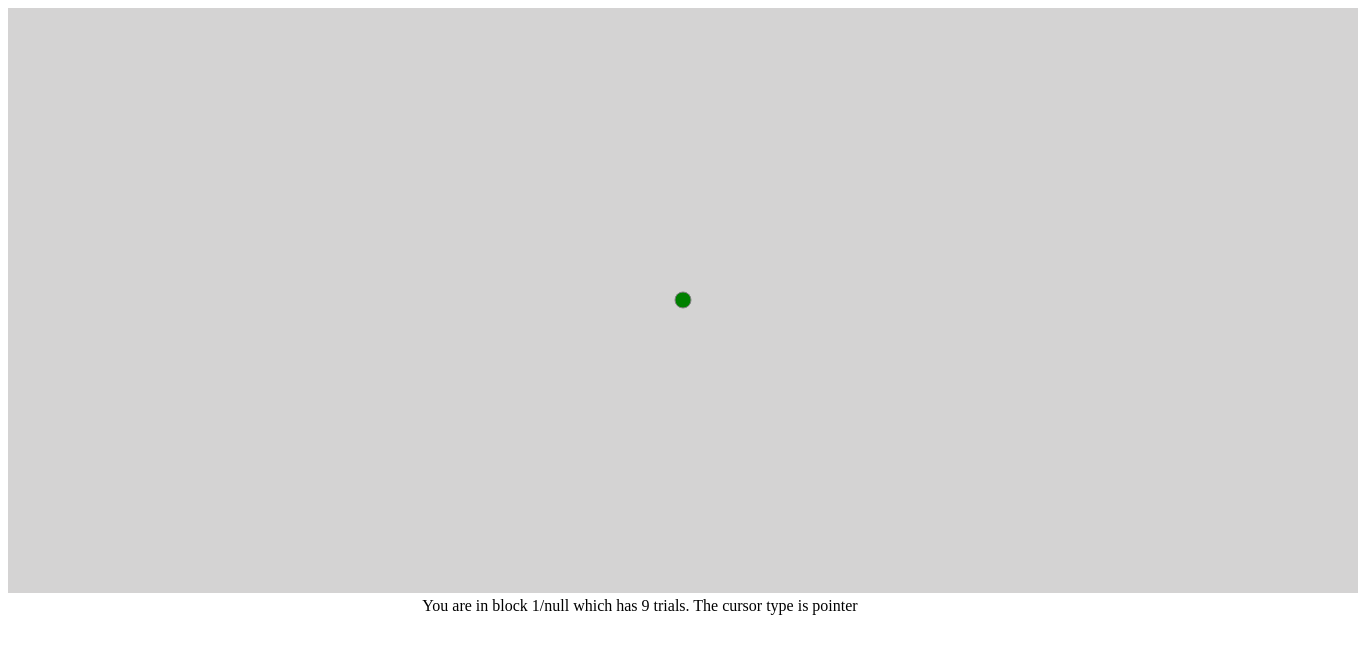
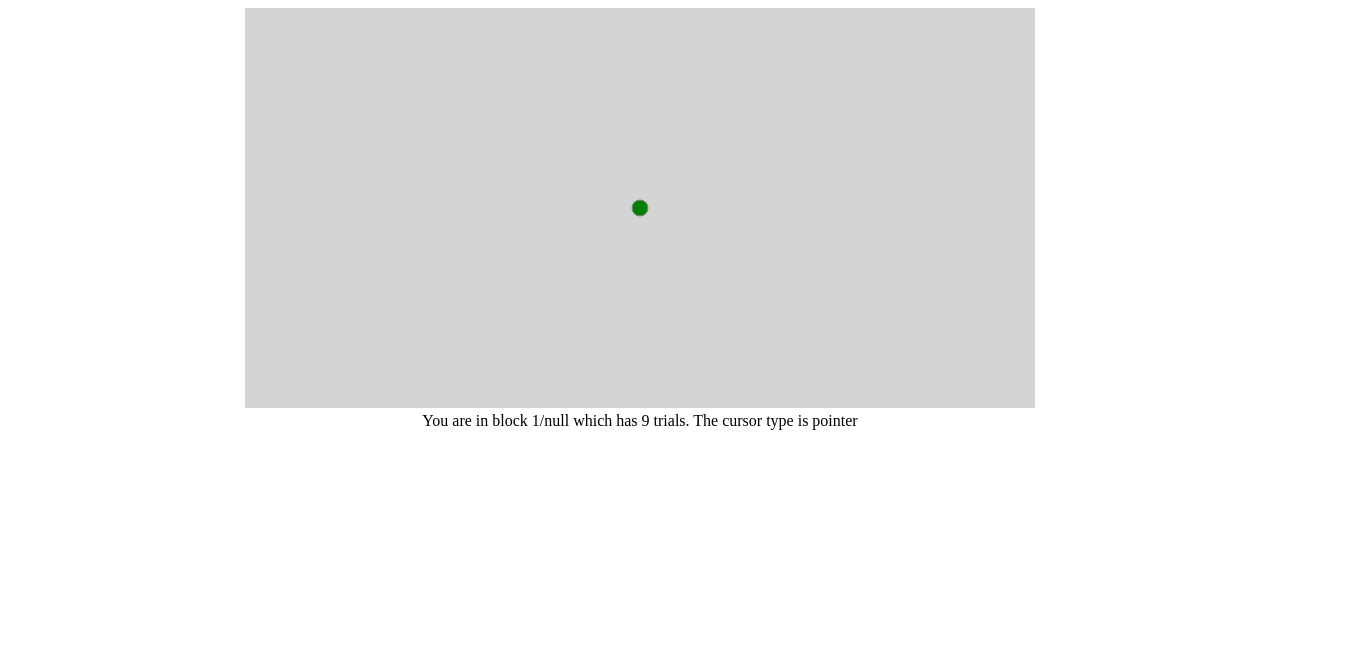
Before and after one commit to alizalisan/Bubble-Cursor-RS1, a plain HTML site: page experiment.html in a window 1280 px wide. Shown: the whole page, 1358 px wide, since content can reach past the window. Drawn offline with nearby package versions, Linux system fonts and the light colour scheme.

Commit message:
Add files via upload

```diff
--- a/experiment.html
+++ b/experiment.html
@@ -17,8 +17,10 @@
 </head>
 
 <body id="container" onload="draw();">
-    <canvas id="canvas" width="1350" height="585" style="background:#d4d3d3"></canvas>
-    <label for="info" id="info"></label>
+    <canvas id="canvas" style="background:#d4d3d3"></canvas>
+    <div>
+        <label for="info" id="info"></label>
+    </div>
 </body>
 
 </html>
--- a/main.js
+++ b/main.js
@@ -375,9 +375,15 @@ function draw() {
     var trials = [];
 
     var canvas = document.getElementById('canvas');
+    var context = canvas.getContext('2d');
+
+    console.log(window.screen.height);
+    console.log(window.screen.width);
+    context.canvas.width = window.screen.width - 10;
+    context.canvas.height = window.screen.height - 200;
+
     canvasWidth = canvas.width;
     canvasHeight = canvas.height;
-    var context = canvas.getContext('2d');
 
     targetX = Math.floor(canvasWidth / 2);
     targetY = Math.floor(canvasHeight / 2);
```
